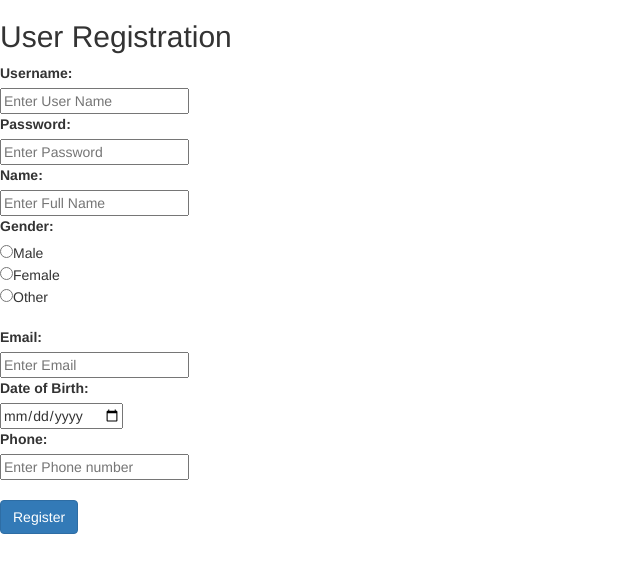
After one commit to KajolAch/BookReview, a Node project: template views/pages/register.handlebars in a window 1280 px wide. The commit adds this page. Shown: the top 573 px of the page, without its empty margins (0-640 px from the left). Run offline with Node 20 templates, Linux system fonts and the light colour scheme; the template is opened without the code that fills it, so the values that code supplies are empty; some libraries are stand-ins or nearby versions.

Commit message:
register page

```diff
--- /dev/null
+++ b/data/index.js
@@ -0,0 +1,6 @@
+
+const userData = require("./users");
+
+module.exports = {
+  users: userData
+};
--- a/data/users.js
+++ b/data/users.js
@@ -142,7 +142,7 @@ const checkPassword = async function checkPassword(username, password) {
     console.log(username);
     console.log(password);
     try {
-        var user = await getExistingUser(username);
+        //var user = await getExistingUser(username);
 
     } catch (error) {
         console.log("error");
@@ -169,7 +169,7 @@ module.exports = {
     getAllUsers,
     getUser,
     findExistingUser,
-    getExistingUser,
+    //getExistingUser,
     updateUser,
     removeUser,
     checkPassword
--- a/routes/bookinfo.js
+++ b/routes/bookinfo.js
@@ -3,9 +3,9 @@ const router = express.Router();
 
 
 //bring up the data from mongodb or api
-const bookData = require("___path");
+const bookData = require("../data/books");
 
-router.get("/", async(req,res) =>{
+router.get("/book", async(req,res) =>{
 
     //represent the bookinfo  && check if it in db
     var booinfo = await bookData.getBookByName(bookname);
--- a/routes/search.js
+++ b/routes/search.js
@@ -1,7 +1,7 @@
 const express = require("express");
 const router = express.Router();
 
-router.get("/", (req, res) => {
+router.get("/search", (req, res) => {
   res.render("pages/search", {});
 });
 
--- a/views/layouts/main.handlebars
+++ b/views/layouts/main.handlebars
@@ -5,8 +5,9 @@
     <title>Book Review Application</title>
     <link rel="stylesheet" href="/public/css/site.css">
     <link href="//maxcdn.bootstrapcdn.com/bootstrap/3.3.0/css/bootstrap.min.css" rel="stylesheet" id="bootstrap-css">
+<script src="//code.jquery.com/jquery-1.11.1.min.js"></script>
 <script src="//maxcdn.bootstrapcdn.com/bootstrap/3.3.0/js/bootstrap.min.js"></script>
-<script src="//code.jquery.com/jquery-1.11.1.min.js"></script>
+
 </head>
 <body>
     <main>
--- /dev/null
+++ b/views/pages/register.handlebars
@@ -0,0 +1,32 @@
+<h2>User Registration</h2>
+<form action="/register" id="RegistrationForm" method="POST">
+    <div class="form-group">
+    <label for="inputUsername" >  Username:
+        </label><br>
+    <input type = "text" id="inputUsername" name = "username" placeholder="Enter User Name"><br>
+    <label for="inputPassword">
+    Password:</label><br>
+    <input type = "password" id="inputPassword" name = "password" placeholder="Enter Password"><br>
+    <label for="InputName">
+    Name:</label><br>
+    <input type = "text" id="InputName" name = "fullname" placeholder="Enter Full Name"><br>
+    <label for="inputGender">
+    Gender:</label><br>
+    <input type = "radio" id="inputGender" name = "gender" value = "male">Male<br>
+    <input type = "radio" id="inputGender2" name = "gender" value = "female">Female<br>
+    <input type = "radio" id="inputGender3" name = "gender" value = "male">Other<br>
+    <br>
+    <label for="inputEmail">
+    Email:</label><br>
+    <input type = "email" id="inputEmail" name = "email" placeholder="Enter Email"><br>
+    <label for="inputDOB">
+    Date of Birth:</label><br>
+    <input type = "date" id="inputDOB" name = "date"><br>
+    <label for="inputPhone">
+    Phone:</label><br>
+    <input type = "number" id="inputPhone" name = "phone" placeholder="Enter Phone number"><br>
+    <br>
+    <input type = "submit" class="btn btn-primary" value="Register">
+    </div>
+</form>
+{{!-- Error handling --}}
```
Also changed, not shown: config/mongoConnection.js (+19 -10 lines), data/books.js (+8 -8 lines), routes/index.js (+5 -5 lines), routes/register.js (+8 -5 lines), views/layouts/register.handlebars (deleted, +0 -38 lines), views/layouts/reviewrateing.handlebars (deleted), views/pages/login.handlebars (renamed from views/layouts/login.handlebars), views/pages/reviewrateing.handlebars (added), 1 other file.
